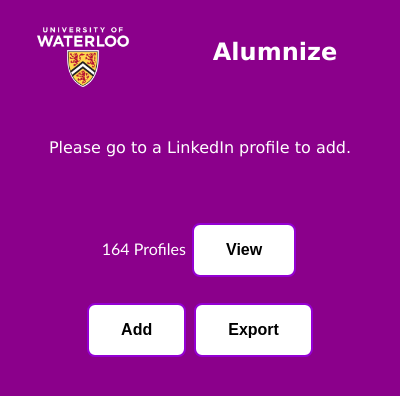
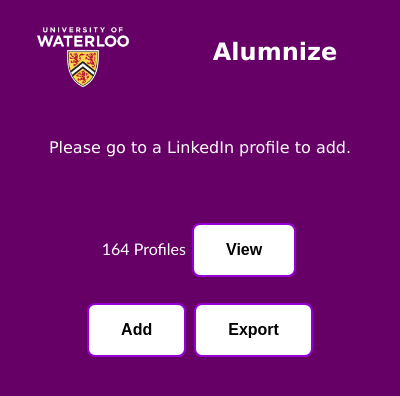
Before and after one commit to gaganchane/Team2FYDP, a browser extension: page FYDP/popup.html in a window 400 px wide. Drawn offline with Linux system fonts and the light colour scheme.

Commit message:
Changed background color

```diff
--- a/FYDP/popup.html
+++ b/FYDP/popup.html
@@ -1,5 +1,5 @@
 <html style="min-width:300px;">
-<body bgcolor="#8B008B">
+<body bgcolor="#660066">
   <head>
     <title>Save URL</title>
   </head>
```
